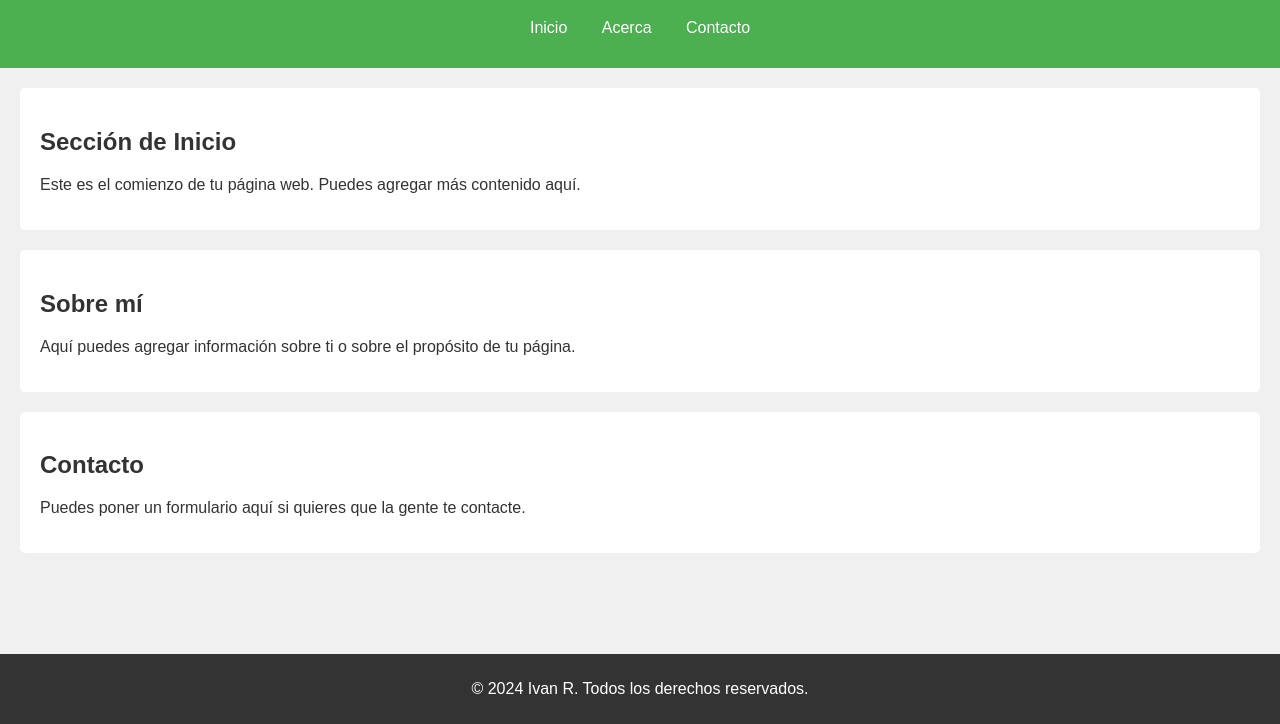
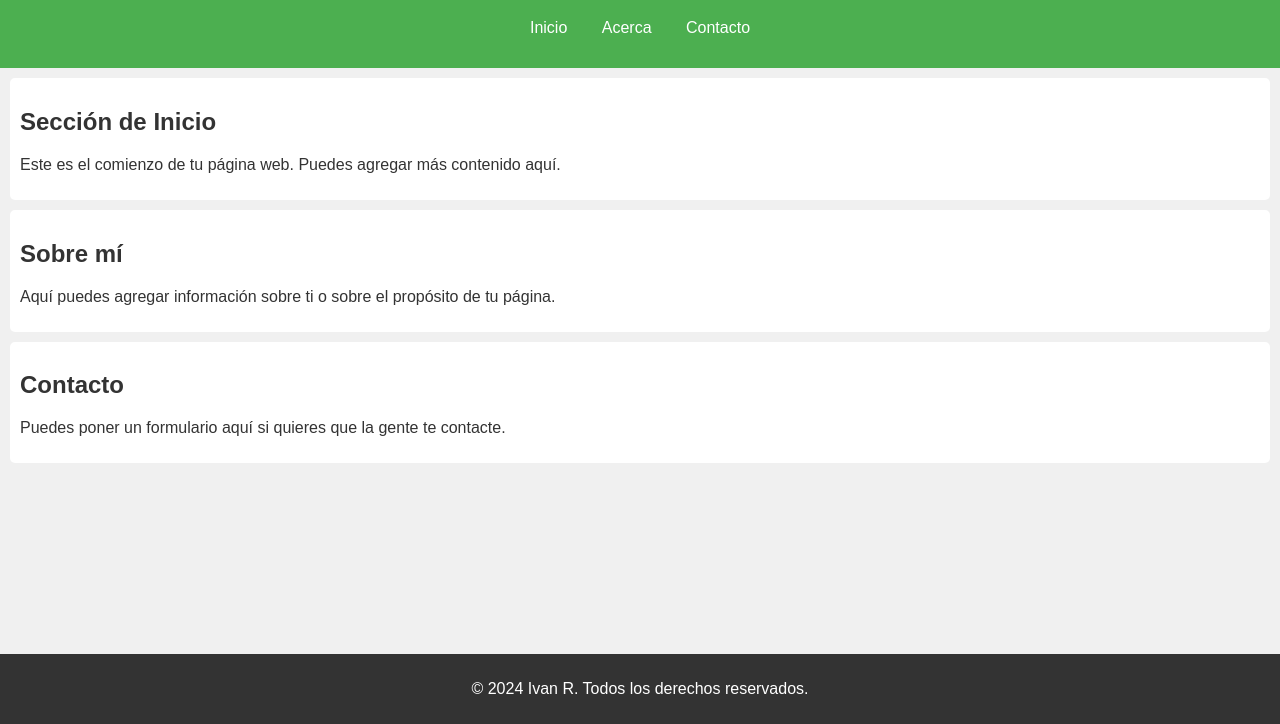
Before and after one commit to ivandrm/mi_pagina_web, a plain HTML site: page index.html in a window 1280 px wide. Shown: the part 76-800 px from the top of the page. Drawn offline with Linux system fonts and the light colour scheme.

Commit message:
Refactor styles in styles.css
Adjusted padding and margin for the section element.

```diff
--- a/styles.css
+++ b/styles.css
@@ -30,8 +30,8 @@ nav ul li a {
 }
 
 section {
-    padding: 20px;
-    margin: 20px;
+    padding: 10px;
+    margin: 10px;
     background-color: white;
     border-radius: 5px;
 }
```
